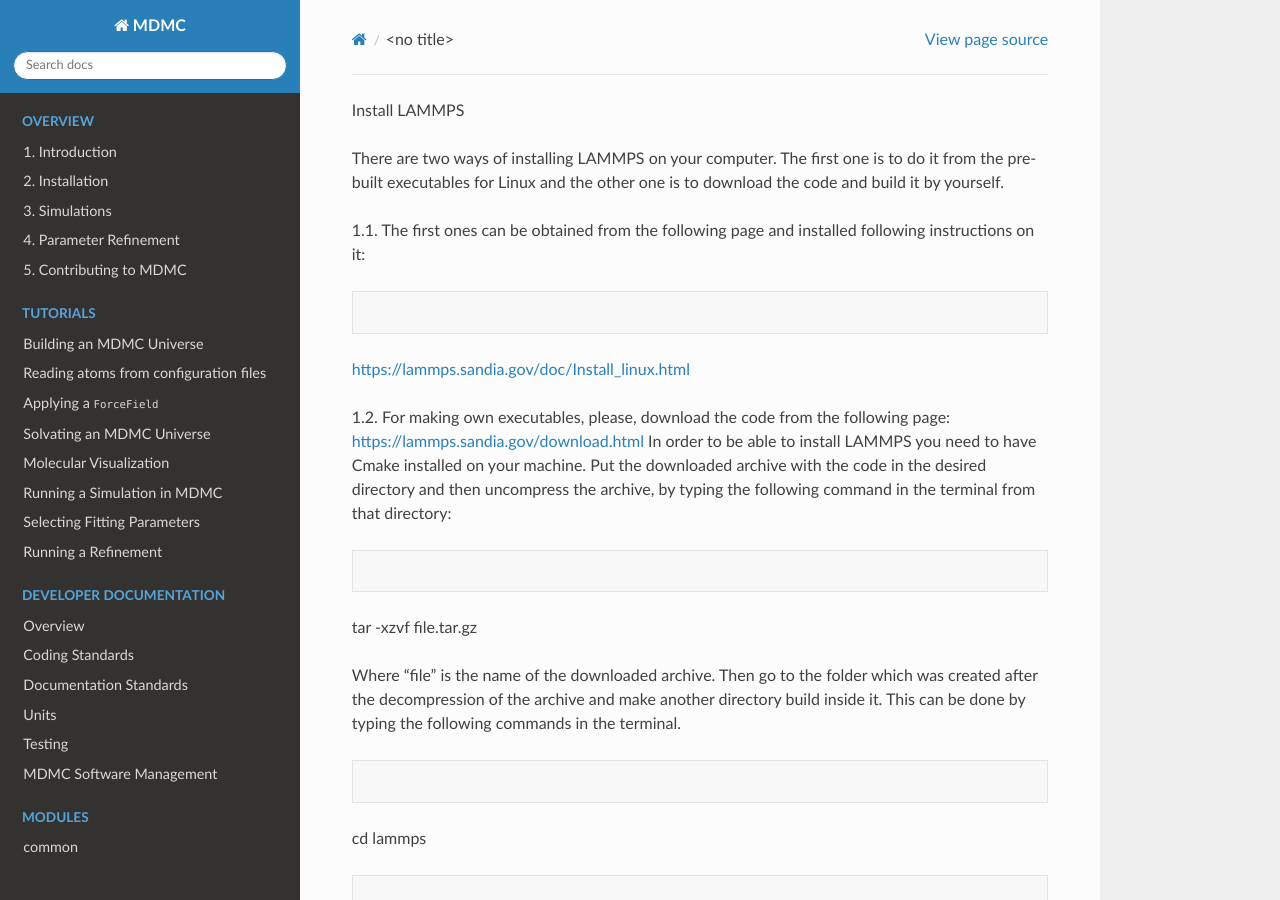
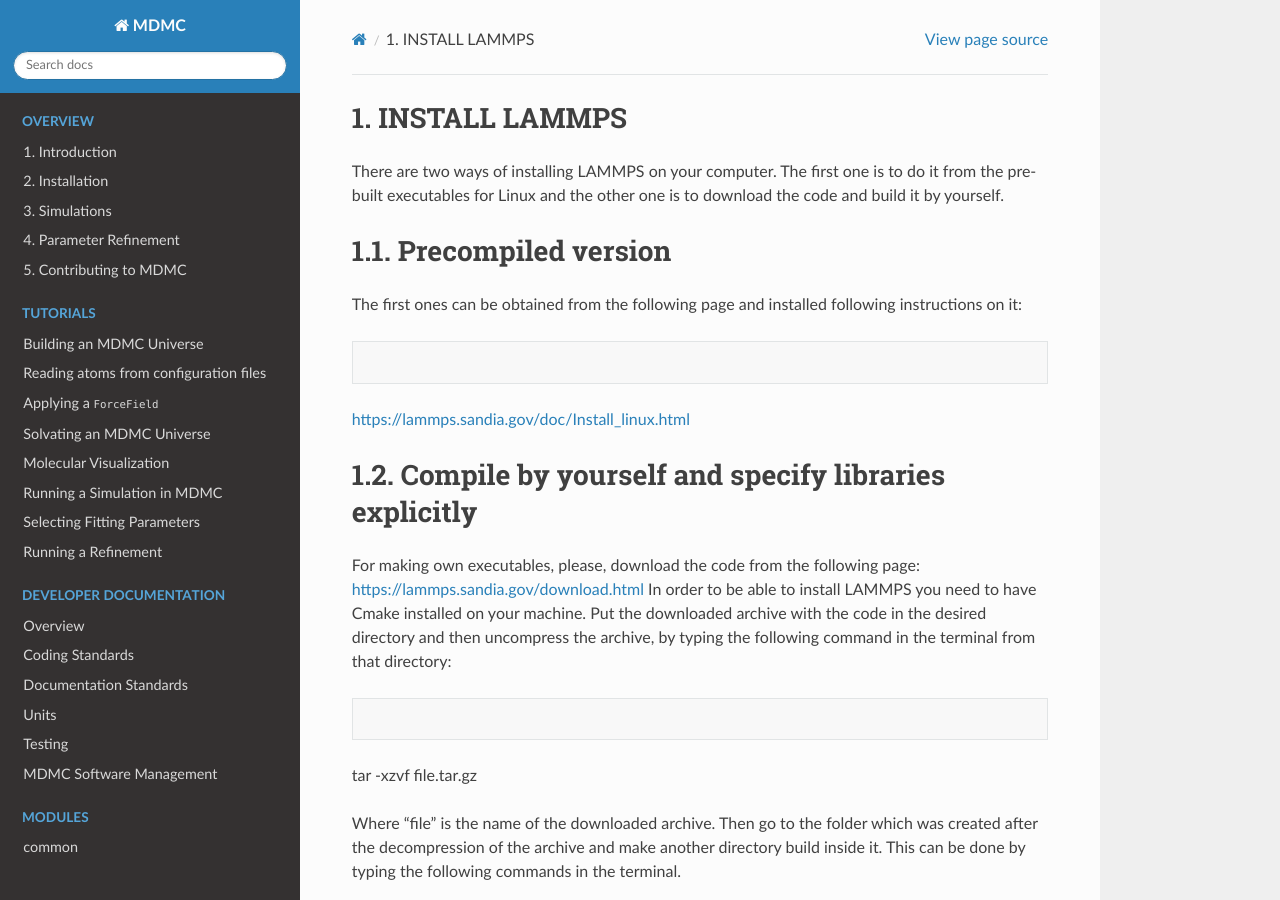
Before and after one commit to ISISNeutronMuon/MDMC, a Sphinx documentation site: the page built from doc/pages/installation/NOCONTAINER_LINUX.rst, in a window 1280 px wide and 900 px high. Built offline with Sphinx 7.4.7 and the Read the Docs theme 2.0.0, drawn with Linux system fonts in a browser that asks for light colours; pages that are not in the unit, such as notebooks, are missing from menus; some of the changed text lies outside the part shown.

Commit message:
Update NOCONTAINER_LINUX.rst

```diff
--- a/doc/pages/installation/NOCONTAINER_LINUX.rst
+++ b/doc/pages/installation/NOCONTAINER_LINUX.rst
@@ -1,16 +1,21 @@
 .. _NOCONTAINER_LINUX-label:
 
-1. Install LAMMPS
+1. INSTALL LAMMPS
+------------------
 
 There are two ways of installing LAMMPS on your computer. The first one is to do it from the pre-built executables for Linux and the other one is to download the code and build it by yourself.
 
-1.1. The first ones can be obtained from the following page and installed following instructions on it:
+1.1. Precompiled version
+-------------------------
+The first ones can be obtained from the following page and installed following instructions on it:
 
 .. code-block:: bash
 https://lammps.sandia.gov/doc/Install_linux.html
 
 
-1.2. For making own executables, please, download the code from the following page: https://lammps.sandia.gov/download.html
+1.2. Compile by yourself and specify libraries explicitly
+----------------------------------------------------------
+For making own executables, please, download the code from the following page: https://lammps.sandia.gov/download.html
 In order to be able to install LAMMPS you need to have Cmake installed on your machine.
 Put the downloaded archive with the  code in the desired directory  and then uncompress the archive, by typing the following command in the terminal from that directory:
 
```
Also changed, not shown: other parts of doc/pages/installation/NOCONTAINER_LINUX.rst (+4 -2 lines).
